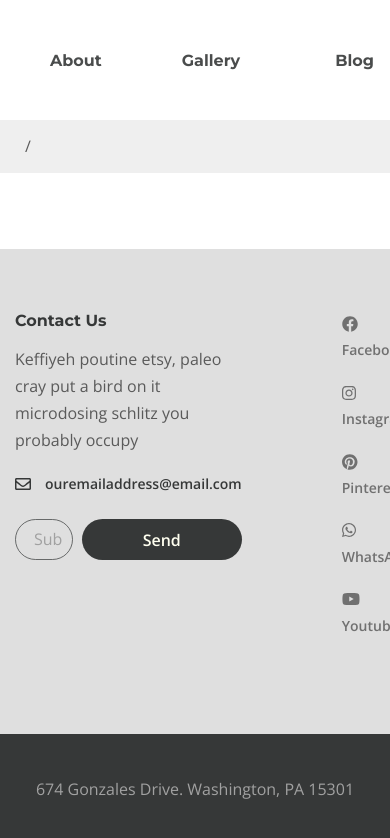
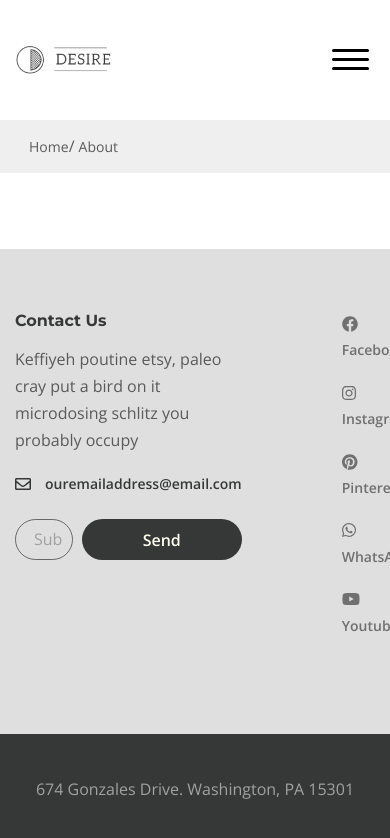
Before and after one commit to djmaluy/Desire-site, a website: page app/page.html in a window 390 px wide. Shown: the top 838 px of the page. Drawn offline with nearby package versions, Linux system fonts and the light colour scheme; files that its build step writes are made by us from their sources.

Commit message:
adaptive layout of header

```diff
--- a/app/js/main.js
+++ b/app/js/main.js
@@ -4,6 +4,10 @@
   });
   $(".rightside-menu__close").on("click", function () {
     $(".rightside-menu").addClass("rightside-menu--close");
+  });
+
+  $(".header__btn-menu").on("click", function () {
+    $(".menu").toggleClass("menu--open");
   });
 
   $(".top__slider").slick({
--- a/app/page.html
+++ b/app/page.html
@@ -40,6 +40,11 @@
                 </li>
               </ul>
             </nav>
+            <button class="header__btn-menu">
+              <span></span>
+              <span></span>
+              <span></span>
+            </button>
             <button class="header__btn">
               <img src="images/icon_menu.svg" alt="icon-menu" />
             </button>
@@ -73,10 +78,10 @@
           <div class="container">
             <ul class="breadcrumbs__list">
               <li class="breadcrumbs__item">
-                <a class="breadcrumbs__link" href="#"></a>
+                <a class="breadcrumbs__link" href="#">Home</a>
               </li>
               <li class="breadcrumbs__item">
-                <a class="breadcrumbs__link" href="#"></a>
+                <a class="breadcrumbs__link" href="#">About</a>
               </li>
             </ul>
           </div>
--- /dev/null
+++ b/app/scss/_media.scss
@@ -0,0 +1,71 @@
+@media (max-width: 768px) {
+  .header {
+    &__btn {
+      display: none;
+    }
+  }
+  .menu {
+    &__list-item {
+      padding-left: 0;
+      & + .menu__list-item {
+        padding-right: 0;
+      }
+    }
+  }
+  .logo {
+    margin: 0;
+  }
+}
+@media (max-width: 540px) {
+  .logo {
+    order: -1;
+    position: relative;
+    z-index: 12;
+  }
+  .header {
+    &__inner {
+      flex-wrap: wrap;
+      padding-top: 42px;
+    }
+    &__btn-menu {
+      display: block;
+      background-color: transparent;
+      border: none;
+      cursor: pointer;
+      order: -1;
+      position: relative;
+      z-index: 12;
+      span {
+        background-color: black;
+        height: 3px;
+        width: 37px;
+        border-radius: 4px;
+        display: block;
+        margin: 6px 0;
+      }
+    }
+  }
+  .menu {
+    padding-right: 0;
+    width: 100%;
+    background-color: white;
+    position: relative;
+    z-index: 11;
+    transform: translateY(-350px);
+    transition: all 0.5s;
+    text-align: center;
+    &--open {
+      transform: translateY(30px);
+    }
+    &__list {
+      display: block;
+    }
+    &__list-item {
+      padding-right: 0;
+    }
+    &__list-link {
+      display: block;
+      padding: 15px 0;
+    }
+  }
+}
--- a/app/scss/style.scss
+++ b/app/scss/style.scss
@@ -16,6 +16,9 @@
     padding: 0;
     border: none;
     cursor: pointer;
+  }
+  &__btn-menu {
+    display: none;
   }
 }
 .logo {
@@ -1209,3 +1212,5 @@
     cursor: pointer;
   }
 }
+
+@import "media";
```
Also changed, not shown: app/css/style.min.css, app/js/main.min.js.
